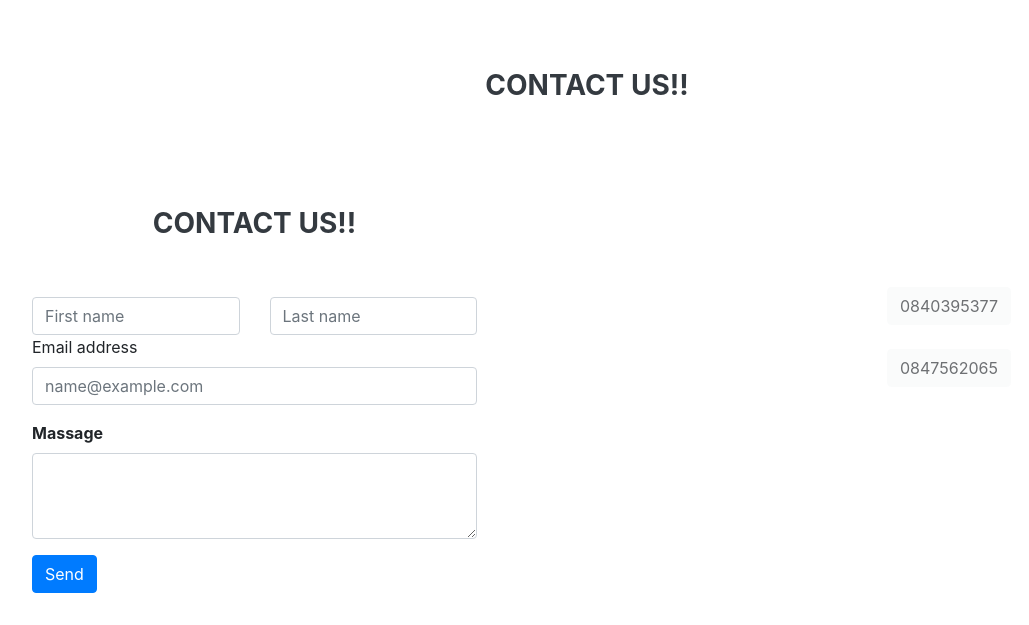
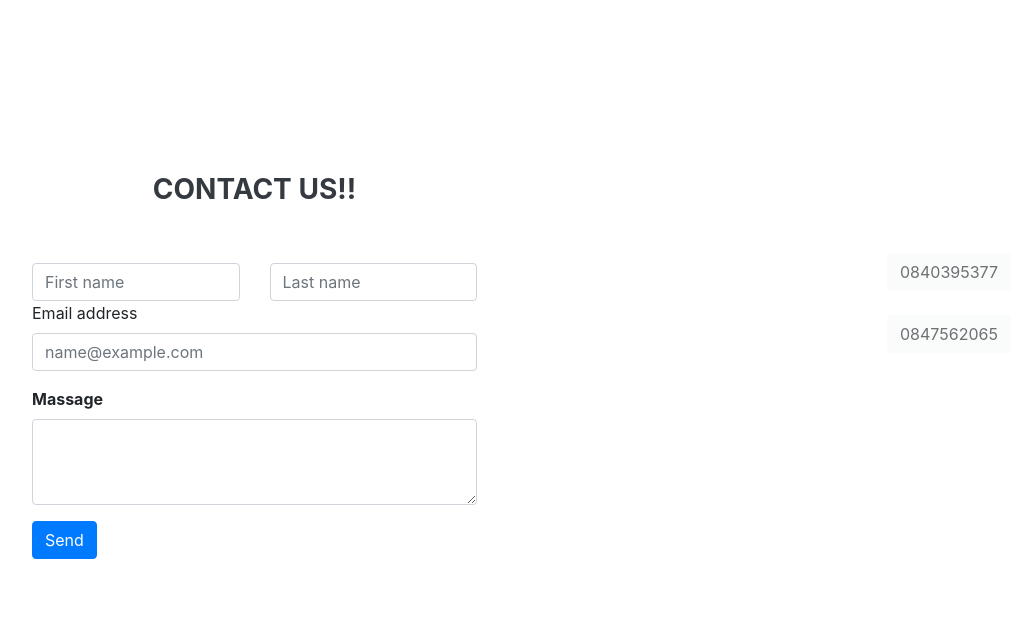
Before and after one commit to nsovoNAQ/NAQ, a plain HTML site: page index.html in a window 1280 px wide. Shown: the part 1988-2613 px from the top of the page, without its empty margins (53-1082 px from the left). Drawn offline with nearby package versions, Linux system fonts and the light colour scheme.

Commit message:
Update index.html

```diff
--- a/index.html
+++ b/index.html
@@ -165,7 +165,7 @@
      <br>
      <br>
     </section>
-    <h3 class="display-5 text-center font-weight-bold text-dark">CONTACT US!!</h3><br><br>
+    <h3 class="display-5 text-center font-weight-bold text-dark"></h3><br><br>
     <section id="Contacts-NAQc">
        <h3 class="text-white"></h3>
       <div class="container">
```
